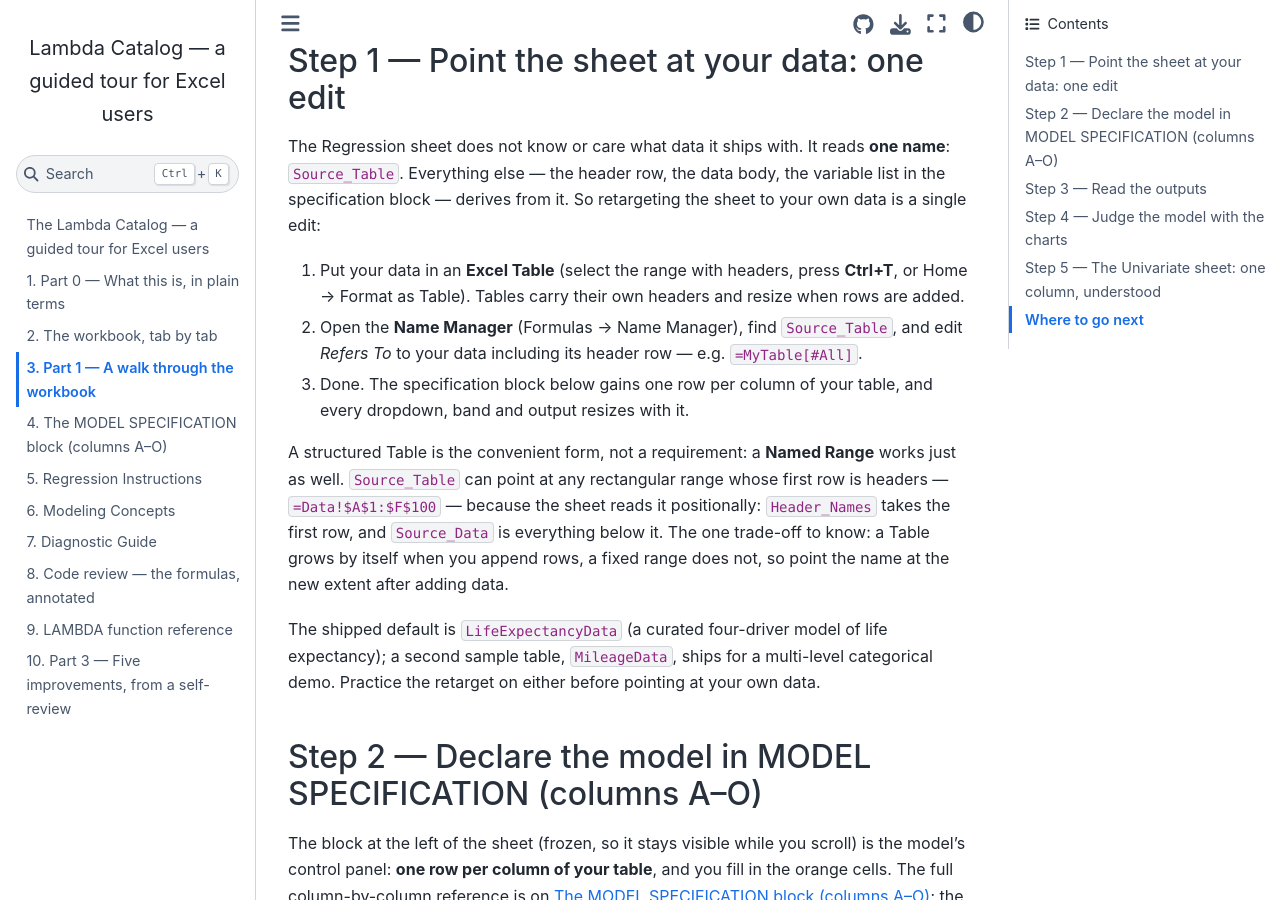
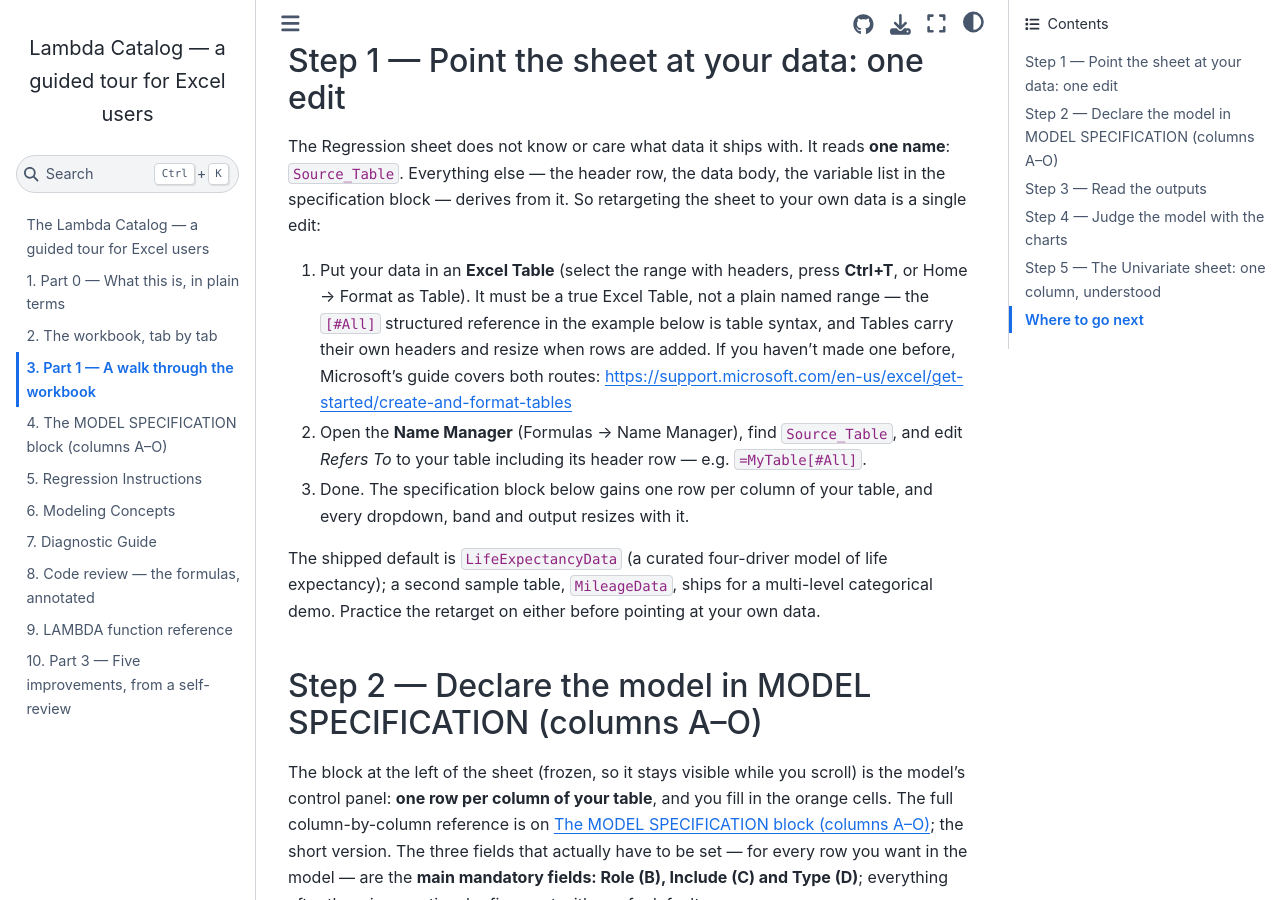
Before and after one commit to colodnerdata/Statistical_Analysis_Lambda_Catalog, a Sphinx documentation site: the page built from docs/walkthrough.md, in a window 1280 px wide and 900 px high, scrolled down 314 px. Built offline with Sphinx 7.4.7 and the Sphinx Book theme 1.1.4, drawn with Linux system fonts in a browser that asks for light colours.

Commit message:
Walkthrough: require a true Excel Table (not a named range), link MS guide
The Named-Range alternative went too far — the documented interface is a
structured Table (the [#All] reference is table syntax), so Part 1 says
so plainly and points at Microsoft's create-and-format-tables guide for
readers who haven't made one before.

Co-Authored-By: Claude Code <noreply@anthropic.com>

```diff
--- a/docs/walkthrough.md
+++ b/docs/walkthrough.md
@@ -16,21 +16,17 @@ data body, the variable list in the specification block — derives from
 it. So retargeting the sheet to your own data is a single edit:
 
 1. Put your data in an **Excel Table** (select the range with headers,
-   press **Ctrl+T**, or Home → Format as Table). Tables carry their own
-   headers and resize when rows are added.
+   press **Ctrl+T**, or Home → Format as Table). It must be a true
+   Excel Table, not a plain named range — the `[#All]` structured
+   reference in the example below is table syntax, and Tables carry
+   their own headers and resize when rows are added. If you haven't
+   made one before, Microsoft's guide covers both routes:
+   <https://support.microsoft.com/en-us/excel/get-started/create-and-format-tables>
 2. Open the **Name Manager** (Formulas → Name Manager), find
-   `Source_Table`, and edit *Refers To* to your data including its
+   `Source_Table`, and edit *Refers To* to your table including its
    header row — e.g. `=MyTable[#All]`.
 3. Done. The specification block below gains one row per column of your
    table, and every dropdown, band and output resizes with it.
-
-A structured Table is the convenient form, not a requirement: a **Named
-Range** works just as well. `Source_Table` can point at any rectangular
-range whose first row is headers — `=Data!$A$1:$F$100` — because the
-sheet reads it positionally: `Header_Names` takes the first row, and
-`Source_Data` is everything below it. The one trade-off to know: a Table
-grows by itself when you append rows, a fixed range does not, so point
-the name at the new extent after adding data.
 
 The shipped default is `LifeExpectancyData` (a curated four-driver
 model of life expectancy); a second sample table, `MileageData`, ships
```
